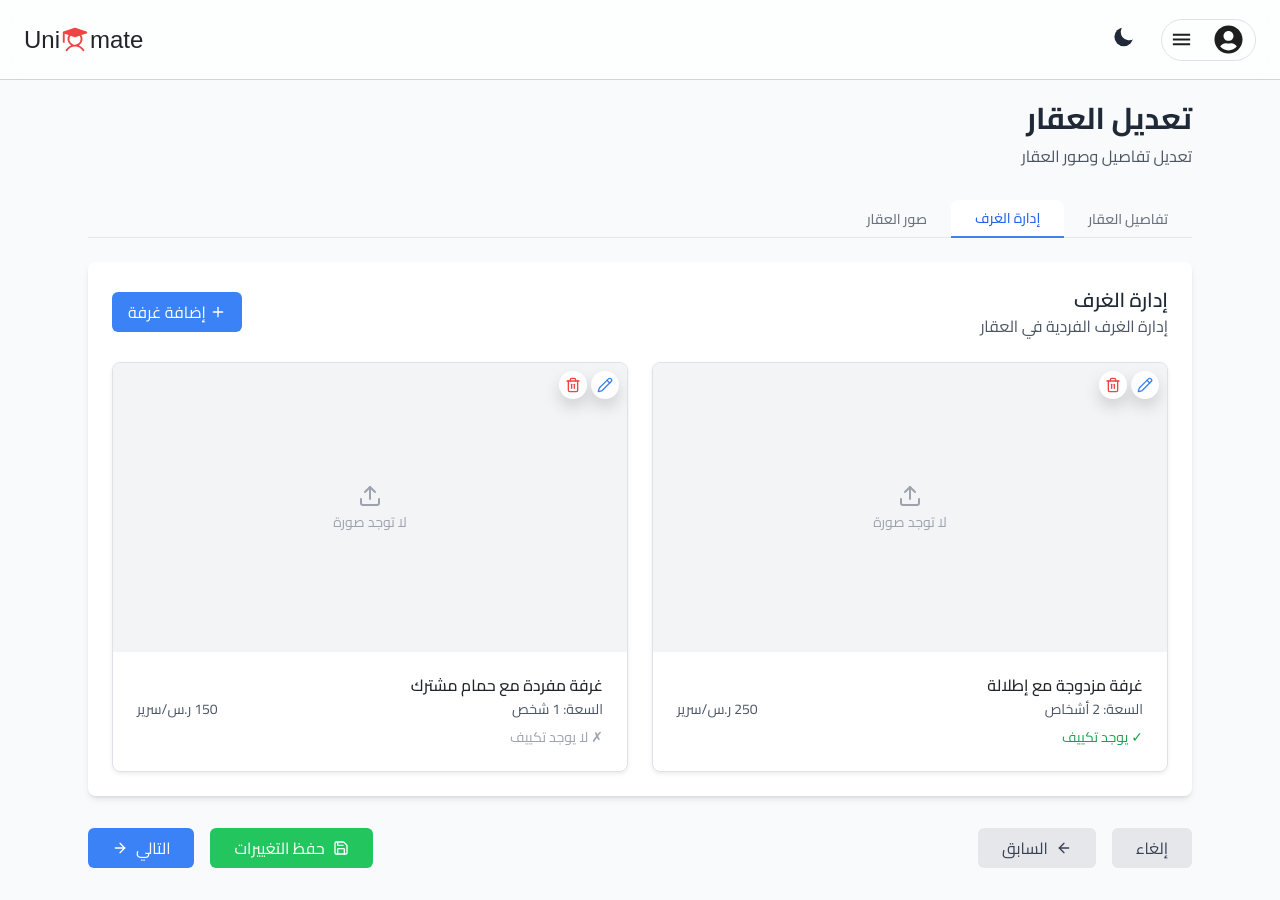
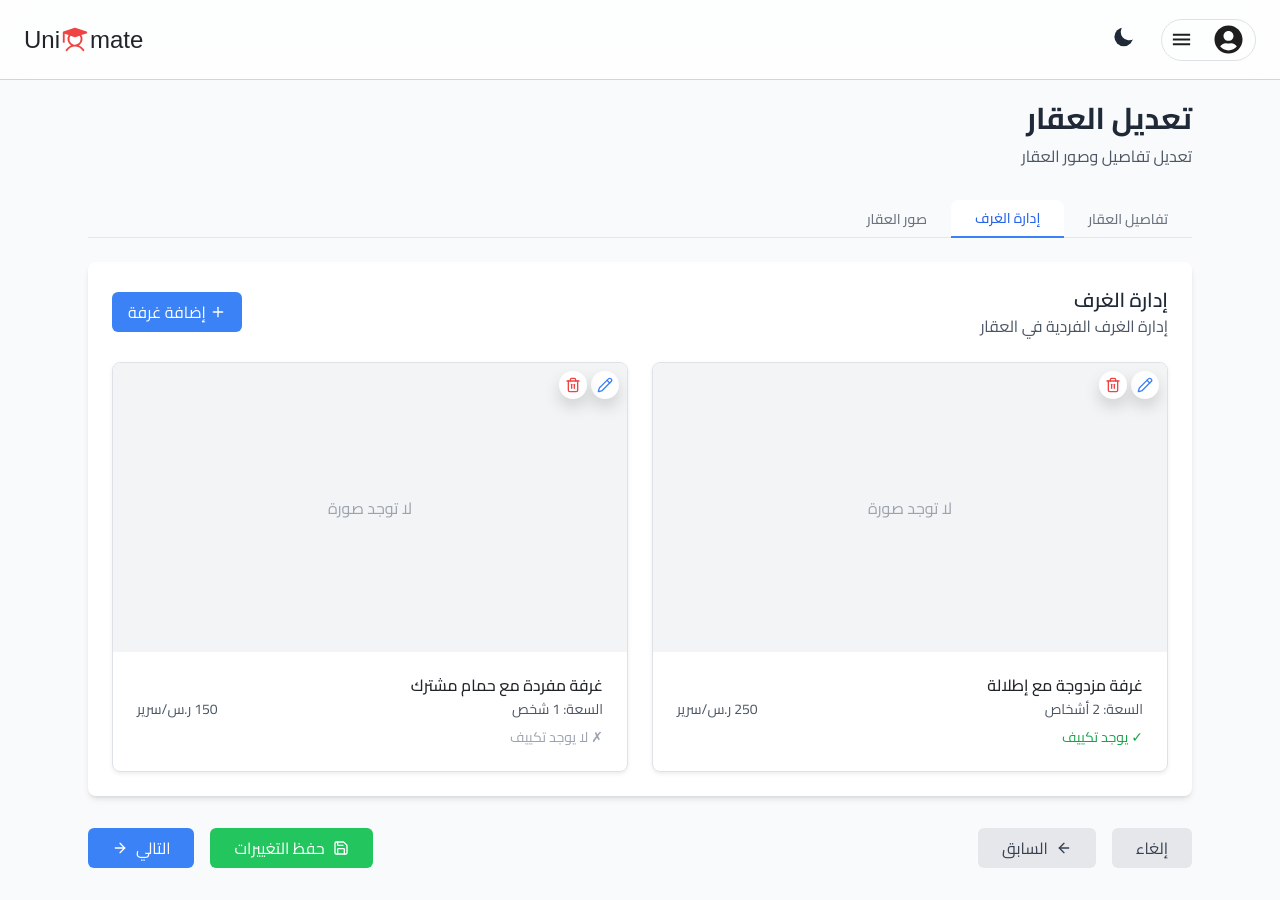
Before and after one commit to Mahmoud-Abd-Elrazek/Unimate, a React (Vite) app: page /manage_property in a window 1280 px wide. Both pictures are taken after a click on the button "إدارة الغرف". Built offline with nearby package versions, Linux system fonts and the light colour scheme; a web font is replaced by a local one.

Commit message:
Update Room Card to Upload image

```diff
--- a/src/components/PropertyManagementSystem/ui/RoomCard.tsx
+++ b/src/components/PropertyManagementSystem/ui/RoomCard.tsx
@@ -1,6 +1,8 @@
-import React, { useState, useRef } from 'react';
+import React, { useState } from 'react';
 import { Room } from './RoomsList';
-import { Pencil, Trash2, X, Check, Upload } from 'lucide-react';
+import { Pencil, Trash2, X, Check } from 'lucide-react';
+import { ImageUpload } from './ImageUpload'; // تأكد من مسار الاستيراد الصحيح
+
 interface RoomCardProps {
   room: Room;
   onUpdate: (room: Room) => void;
@@ -10,12 +12,9 @@ interface RoomCardProps {
 export const RoomCard: React.FC<RoomCardProps> = ({ room, onUpdate, onDelete }) => {
   const [isEditing, setIsEditing] = useState(false);
   const [editedRoom, setEditedRoom] = useState<Room>(room);
-  // const [isHovering, setIsHovering] = useState(false);
-  const fileInputRef = useRef<HTMLInputElement>(null);
 
   const handleChange = (e: React.ChangeEvent<HTMLInputElement | HTMLTextAreaElement>) => {
     const { name, value, type } = e.target;
-
     setEditedRoom(prev => ({
       ...prev,
       [name]: type === 'number' ? Number(value) : value
@@ -24,28 +23,10 @@ export const RoomCard: React.FC<RoomCardProps> = ({ room, onUpdate, onDelete })
 
   const handleCheckboxChange = (e: React.ChangeEvent<HTMLInputElement>) => {
     const { name, checked } = e.target;
-
     setEditedRoom(prev => ({
       ...prev,
       [name]: checked
     }));
-  };
-
-  const handleImageClick = () => {
-    fileInputRef.current?.click();
-  };
-
-  const handleFileChange = (e: React.ChangeEvent<HTMLInputElement>) => {
-    const file = e.target.files?.[0];
-    if (!file) return;
-
-    setTimeout(() => {
-      const localUrl = URL.createObjectURL(file);
-      setEditedRoom(prev => ({
-        ...prev,
-        imageUrl: localUrl
-      }));
-    }, 500);
   };
 
   const handleSave = () => {
@@ -58,30 +39,35 @@ export const RoomCard: React.FC<RoomCardProps> = ({ room, onUpdate, onDelete })
     setIsEditing(false);
   };
 
+  const handleImageChange = (url: string) => {
+    setEditedRoom(prev => ({
+      ...prev,
+      imageUrl: url,
+    }));
+  };
+
   return (
-    <div
-      className="border rounded-lg overflow-hidden shadow-sm hover:shadow-md transition-shadow"
-      // onMouseEnter={() => setIsHovering(true)}
-      // onMouseLeave={() => setIsHovering(false)}
-    >
+    <div className="border rounded-lg overflow-hidden shadow-sm hover:shadow-md transition-shadow">
       <div className="relative">
-        <div
-          className="aspect-video bg-gray-100 flex items-center justify-center cursor-pointer"
-          onClick={isEditing ? handleImageClick : undefined}
-        >
-          {editedRoom.imageUrl ? (
+        {isEditing ? (
+          <ImageUpload
+            imageUrl={editedRoom.imageUrl}
+            onChange={handleImageChange}
+            index={1}
+          />
+        ) : (
+          <div className="aspect-video bg-gray-100 flex items-center justify-center">
+            {room.imageUrl ? (
               <img
-              src={editedRoom.imageUrl}
-              alt={editedRoom.description}
+                src={room.imageUrl}
+                alt={room.description}
                 className="h-full w-full object-cover"
               />
             ) : (
-            <div className="text-gray-400 flex flex-col items-center justify-center">
-              <Upload size={24} className="mb-1" />
-              <p className="text-sm">{isEditing ? 'انقر لرفع صورة' : 'لا توجد صورة'}</p>
+              <p className="text-gray-400">لا توجد صورة</p>
+            )}
           </div>
         )}
-        </div>
 
         {!isEditing && (
           <div className="absolute top-2 right-2 flex space-x-2 gap-1">
@@ -104,14 +90,6 @@ export const RoomCard: React.FC<RoomCardProps> = ({ room, onUpdate, onDelete })
       <div className="p-4">
         {isEditing ? (
           <div className="space-y-3">
-            <input
-              type="file"
-              ref={fileInputRef}
-              className="hidden"
-              accept="image/*"
-              onChange={handleFileChange}
-            />
-
             <div>
               <label className="block text-sm font-medium text-gray-700 mb-1">
                 وصف الغرفة
@@ -210,8 +188,3 @@ export const RoomCard: React.FC<RoomCardProps> = ({ room, onUpdate, onDelete })
     </div>
   );
 };
-//  ضفت نظام لاداره العقار
-// اظهار زرار االتعديل في صفحه عقارتي لدي مالك العقار
-// ربط الزرار بصفحه تعديل العقار
-// حزف ال slider من ال cards في صفحه عقارتي
-// اضافه responsive grid للعقارت في صفحه عقارتي
```
Lines whose indentation alone changed are shown as unchanged.
